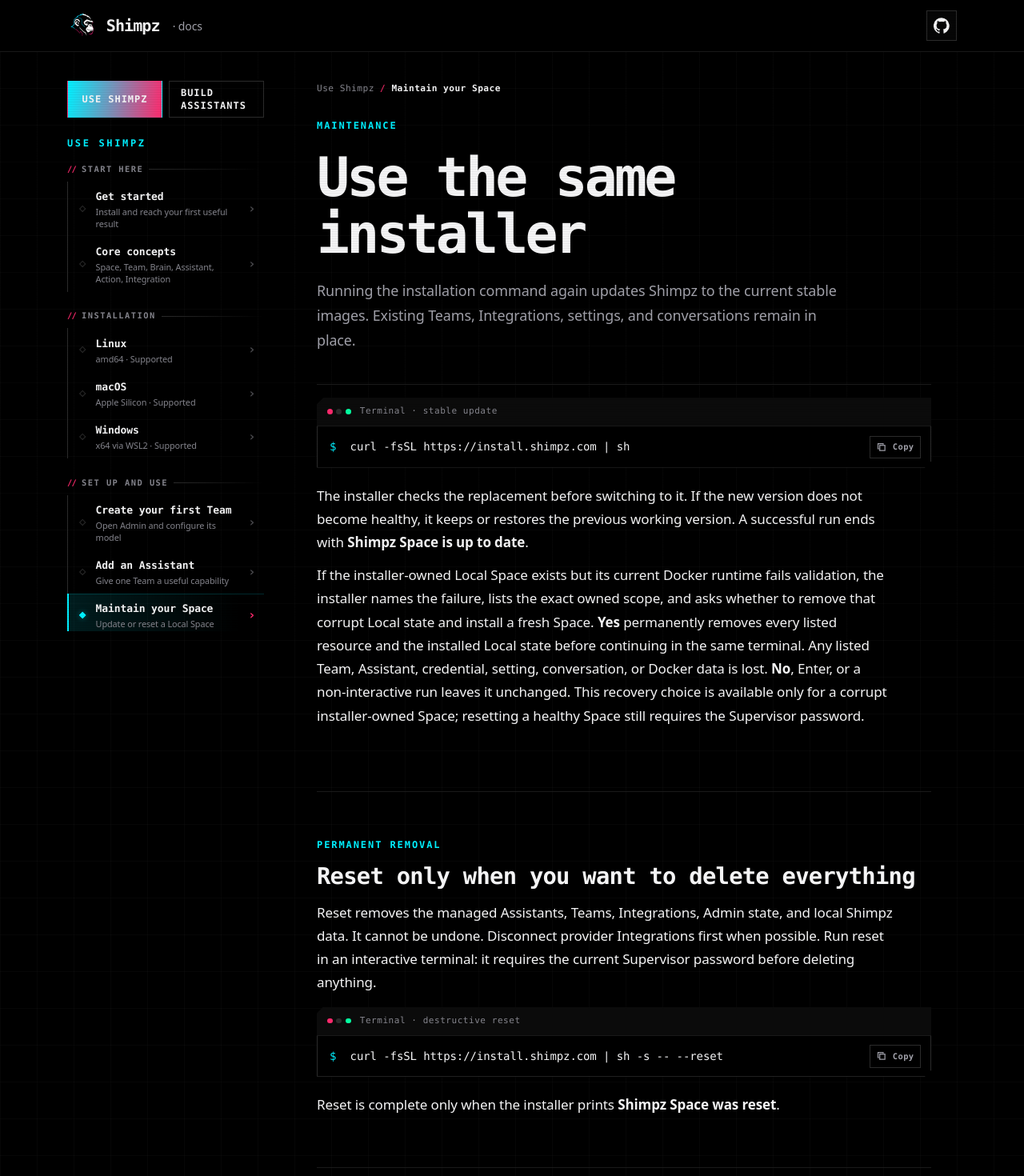
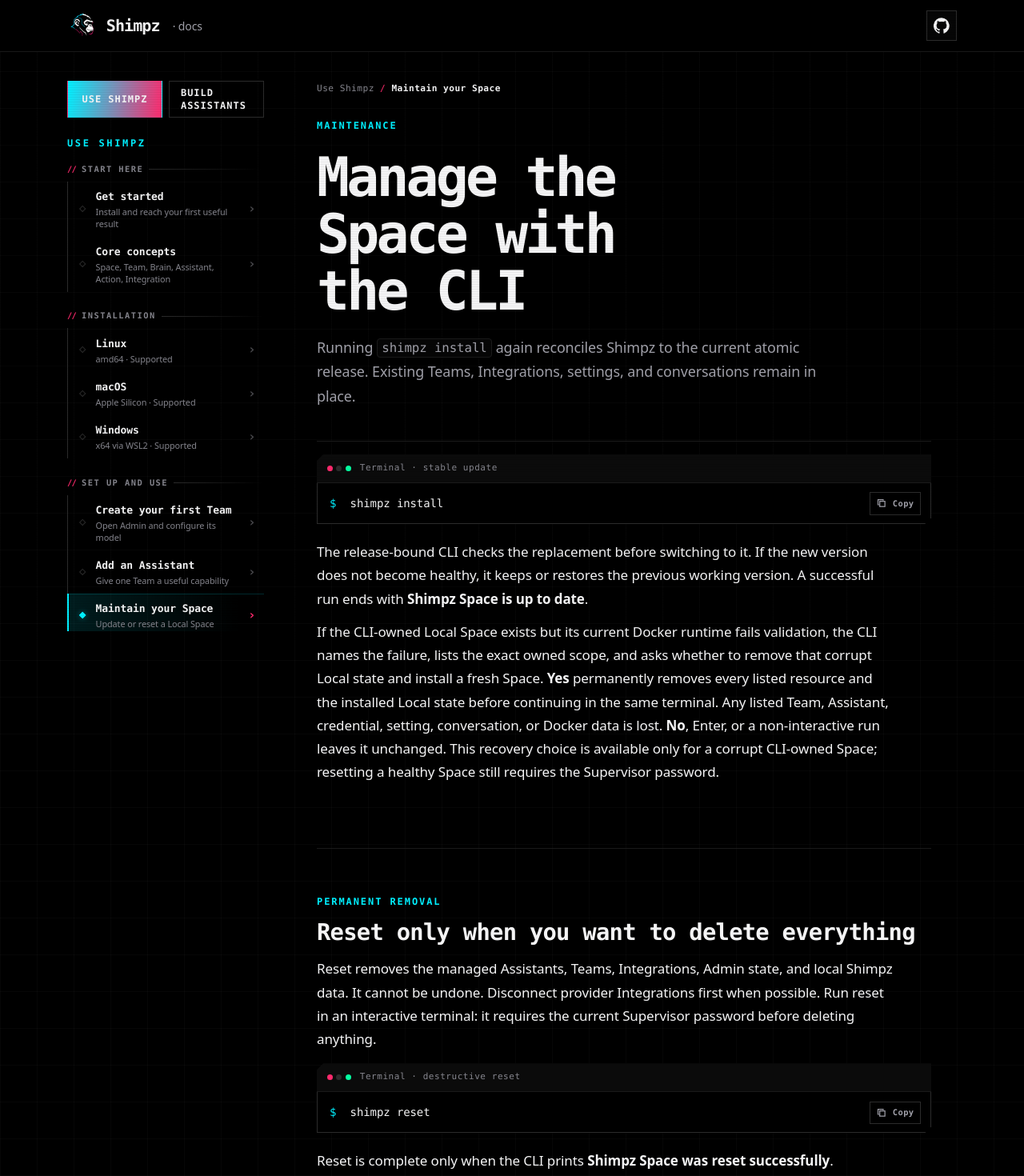
Before and after one commit to TheShimpz/shimpz-docs, a SvelteKit app: page /manage in a window 1280 px wide. Shown: the top 1470 px of the page at 80% size. Built offline with nearby package versions, Linux system fonts and the light colour scheme.

Commit message:
docs: publish the resource-first CLI commands

```diff
--- a/src/routes/developers/+page.svelte
+++ b/src/routes/developers/+page.svelte
@@ -61,12 +61,12 @@
   <CodeBlock
     label="Start Codex in the current Assistant project"
     title="Terminal · Assistant project"
-    lines={[{ value: "shimpz develop codex" }]}
+    lines={[{ value: "shimpz assistant develop codex" }]}
   />
   <CodeBlock
     label="Start Claude Code in another Assistant project"
     title="Terminal · Assistant project"
-    lines={[{ value: "shimpz develop claude /path/to/assistant" }]}
+    lines={[{ value: "shimpz assistant develop claude /path/to/assistant" }]}
   />
   <p>
     Shimpz loads the current versioned Assistant development guide and starts the selected agent in that directory.
--- a/src/routes/developers/assistants/icons/+page.server.ts
+++ b/src/routes/developers/assistants/icons/+page.server.ts
@@ -8,7 +8,7 @@
 ├── pyproject.toml
 └── actions/
 
-shimpz check`;
+shimpz assistant check`;
 
 export const load: PageServerLoad = async () => ({
   workflow: await highlightCode(workflow, "text"),
--- a/src/routes/developers/assistants/icons/+page.svelte
+++ b/src/routes/developers/assistants/icons/+page.svelte
@@ -65,7 +65,7 @@
   <h2 id="workflow-title">Validate before you publish</h2>
   <CodeBlock label="Assistant icon workflow" title="Project and validation" variant="code" {...data.workflow} />
   <p>
-    <code>shimpz check</code> verifies the signature, dimensions, size, PNG chunk integrity, and absence of
+    <code>shimpz assistant check</code> verifies the signature, dimensions, size, PNG chunk integrity, and absence of
     animation before upload. A different icon changes the source digest, so increment the Assistant version
     before you <a href="/developers/assistants/publish/">publish another immutable release</a>. Installed Teams
     receive it only through the reviewed update lifecycle.
--- a/src/routes/developers/assistants/quickstart/+page.server.ts
+++ b/src/routes/developers/assistants/quickstart/+page.server.ts
@@ -2,7 +2,7 @@
 
 import type { PageServerLoad } from "./$types";
 
-const create = `shimpz new assistant hello-assistant
+const create = `shimpz assistant new hello-assistant
 cd hello-assistant`;
 
 const files = `hello-assistant/
@@ -15,8 +15,8 @@
 ├── pyproject.toml
 └── shimpz.toml`;
 
-const verify = `shimpz check
-shimpz test hello-world --input '{"name":"Ada"}'`;
+const verify = `shimpz assistant check
+shimpz assistant run hello-world --input '{"name":"Ada"}'`;
 
 const result = `{"message":"Hello, Ada!"}`;
 
--- a/src/routes/developers/assistants/quickstart/+page.svelte
+++ b/src/routes/developers/assistants/quickstart/+page.svelte
@@ -61,7 +61,7 @@
   <span class="section-label">3 · Verify</span>
   <h2 id="verify-title">Validate the package and invoke the Action</h2>
   <CodeBlock label="Native local checks" title="Terminal" variant="code" {...data.verify} />
-  <p><code>shimpz check</code> must report <strong>Assistant is valid</strong>. The test then prints:</p>
+  <p><code>shimpz assistant check</code> must report <strong>Assistant is valid</strong>. The Action run then prints:</p>
   <CodeBlock label="Action result" title="stdout" variant="code" {...data.result} />
 </section>
 
@@ -82,7 +82,7 @@
     <dt>SDK or Python download fails</dt>
     <dd>Check network access and retry once. The CLI manages its own Python 3.14 and <code>uv</code>.</dd>
     <dt>Assistant validation fails</dt>
-    <dd>Read the first reported file and field, correct it, then run <code>shimpz check</code> again.</dd>
+    <dd>Read the first reported file and field, correct it, then run <code>shimpz assistant check</code> again.</dd>
   </dl>
 </section>
 
--- a/src/routes/developers/assistants/spec/+page.svelte
+++ b/src/routes/developers/assistants/spec/+page.svelte
@@ -67,7 +67,7 @@
   <span class="section-label">Published contract</span>
   <h2 id="package-contract-title">Source packages have one byte-level authority</h2>
   <p>
-    <code>shimpz publish</code> creates an uncompressed canonical POSIX ustar archive. Its exact
+    <code>shimpz assistant publish</code> creates an uncompressed canonical POSIX ustar archive. Its exact
     allowlist, limits, normalized metadata, golden vectors, and verifier are published together:
   </p>
   <p>
--- a/src/routes/manage/+page.svelte
+++ b/src/routes/manage/+page.svelte
@@ -14,9 +14,9 @@
 
 <header class="docs-page-header">
   <span class="section-label">Maintenance</span>
-  <h1>Use the same installer</h1>
+  <h1>Manage the Space with the CLI</h1>
   <p class="docs-lede">
-    Running the installation command again updates Shimpz to the current stable images. Existing Teams,
+    Running <code>shimpz install</code> again reconciles Shimpz to the current atomic release. Existing Teams,
     Integrations, settings, and conversations remain in place.
   </p>
 </header>
@@ -24,22 +24,22 @@
 <CodeBlock
   label="Update Shimpz"
   title="Terminal · stable update"
-  lines={[{ value: "curl -fsSL https://install.shimpz.com | sh" }]}
+  lines={[{ value: "shimpz install" }]}
 />
 
 <p>
-  The installer checks the replacement before switching to it. If the new version does not become healthy,
+  The release-bound CLI checks the replacement before switching to it. If the new version does not become healthy,
   it keeps or restores the previous working version. A successful run ends with
   <strong>Shimpz Space is up to date</strong>.
 </p>
 
 <p>
-  If the installer-owned Local Space exists but its current Docker runtime fails validation, the installer names
+  If the CLI-owned Local Space exists but its current Docker runtime fails validation, the CLI names
   the failure, lists the exact owned scope, and asks whether to remove that corrupt Local state and install a fresh
   Space. <strong>Yes</strong> permanently removes every listed resource and the installed Local state before
   continuing in the same terminal. Any listed Team, Assistant, credential, setting, conversation, or Docker data is
   lost. <strong>No</strong>, Enter, or a non-interactive run leaves it unchanged. This recovery choice is available
-  only for a corrupt installer-owned Space; resetting a healthy Space still requires the Supervisor password.
+  only for a corrupt CLI-owned Space; resetting a healthy Space still requires the Supervisor password.
 </p>
 
 <section class="guide-section" aria-labelledby="reset-title">
@@ -53,9 +53,9 @@
   <CodeBlock
     label="Permanently reset Shimpz"
     title="Terminal · destructive reset"
-    lines={[{ value: "curl -fsSL https://install.shimpz.com | sh -s -- --reset" }]}
+    lines={[{ value: "shimpz reset" }]}
   />
-  <p>Reset is complete only when the installer prints <strong>Shimpz Space was reset</strong>.</p>
+  <p>Reset is complete only when the CLI prints <strong>Shimpz Space was reset successfully</strong>.</p>
 </section>
 
 <nav class="docs-page-nav" aria-label="Continue the user guide">
```
Also changed, not shown: src/routes/developers/assistants/publish/+page.svelte (+6 -6 lines), 1 other file (tests, documents, lock files or other folders).
